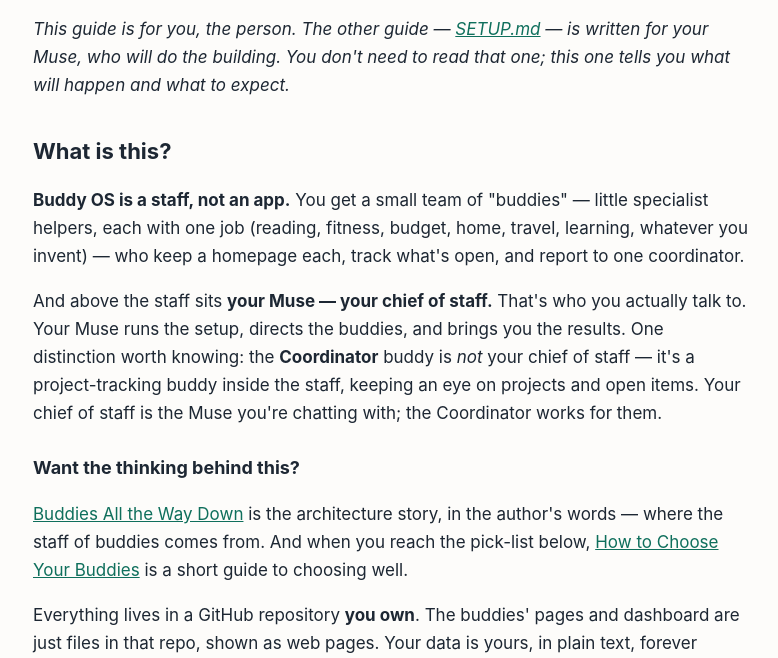
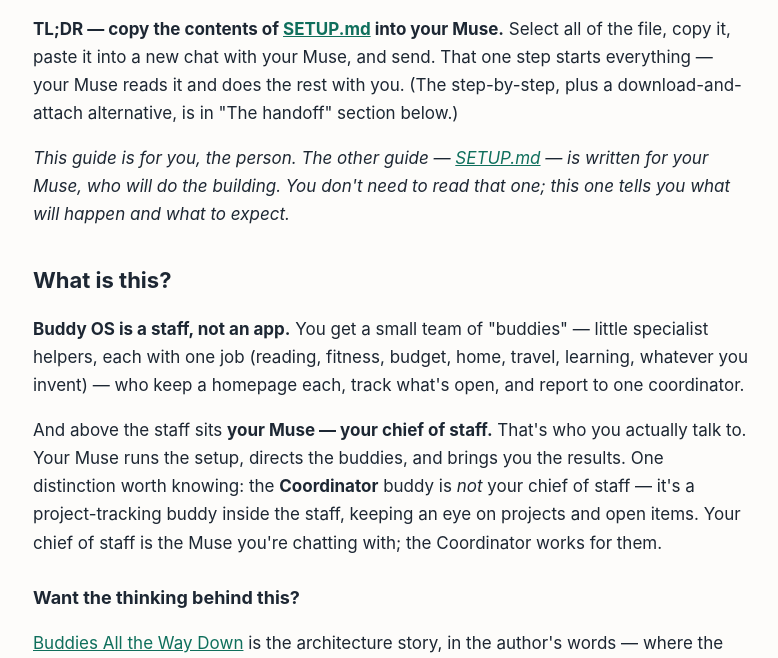
Before and after one commit to davedellaquila/buddy-os-starter, a plain HTML site: page start-here.html in a window 1280 px wide. Shown: the part 126-784 px from the top of the page, without its empty margins (249-1027 px from the left). Drawn offline with Linux system fonts and the light colour scheme.

Commit message:
START-HERE: TL;DR at the very top — copy the contents of SETUP.md into your Muse; that one step starts everything. Nan's first-tester run, round 8.

```diff
--- a/start-here.html
+++ b/start-here.html
@@ -34,6 +34,11 @@ footer { max-width:760px; margin:0 auto; padding:0 22px 40px; color:var(--muted)
 </div></header>
 <main>
 <h1>Start here 👋</h1>
+<p><strong>TL;DR — copy the contents of <a href="https://github.com/davedellaquila/buddy-os-starter/blob/main/SETUP.md">SETUP.md</a>
+into your Muse.</strong> Select all of the file, copy it, paste it into a new
+chat with your Muse, and send. That one step starts everything — your
+Muse reads it and does the rest with you. (The step-by-step, plus a
+download-and-attach alternative, is in "The handoff" section below.)</p>
 <p><em>This guide is for you, the person. The other guide — <a href="SETUP.md">SETUP.md</a> —
 is written for your Muse, who will do the building. You don't need to
 read that one; this one tells you what will happen and what to expect.</em></p>
```
Also changed, not shown: 1 other file.
